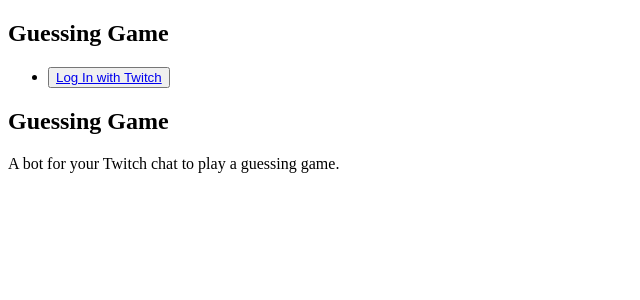
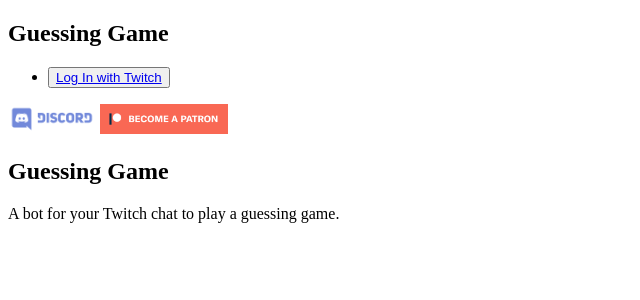
Before and after one commit to flagrama/guessing-game, a Flask app: page / in a window 1280 px wide. Shown: the top 300 px of the page, without its empty margins (0-640 px from the left). Run offline with Flask 2, Linux system fonts and the light colour scheme.

Commit message:
Add Discord and Patreon buttons

```diff
--- a/web/templates/base.html
+++ b/web/templates/base.html
@@ -28,6 +28,8 @@
             {% endif %}
         </li>
     </ul>
+    <a href="https://discord.gg/dZ3KSqC"><img src="{{ url_for('static', filename='discord.png') }}" height="30px" alt="Discord" /></a>
+    <a href="https://patreon.com/flagrama"><img src="{{ url_for('static', filename='patreon.png') }}" height="30px" alt="Discord" /></a>
 </nav>
 <content>
     {% with messages = get_flashed_messages(with_categories=True) %}
```
Also changed, not shown: web/static/discord.png (added), web/static/patreon.png (added).
